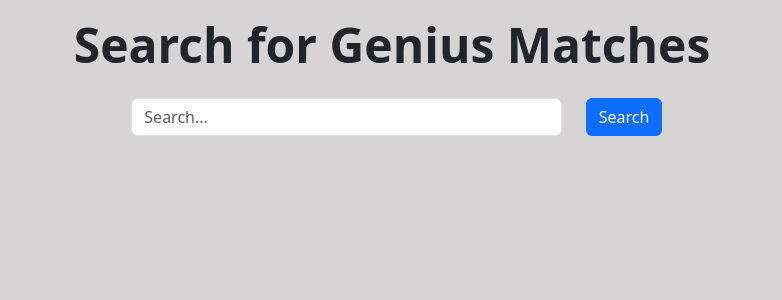
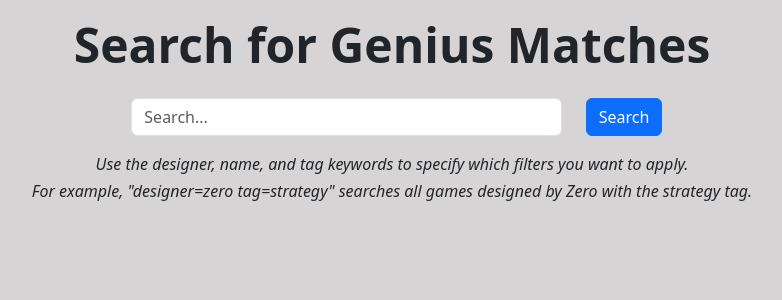
Before and after one commit to MarcerCyoon/TheGeniusRepository, a Django app: page /repository/search/ in a window 1280 px wide. Shown: the part 56-356 px from the top of the page, without its empty margins (248-1030 px from the left). Run offline with Django 4.2, Linux system fonts and the light colour scheme; parts of the project's set-up code (start-up, migrations or seed data) failed here and were passed over; some libraries are stand-ins or nearby versions.

Commit message:
added syntax description and example to search

```diff
--- a/catalog/templates/search.html
+++ b/catalog/templates/search.html
@@ -52,6 +52,7 @@
 		{% endfor %}
 	</table>
 	{% else %}
-		<p></p>
+		<i><p style="text-align: center;" class="mt-3">Use the designer, name, and tag keywords to specify which filters you want to apply.</p></i>
+		<i><p style="text-align: center;">For example, "designer=zero tag=strategy" searches all games designed by Zero with the strategy tag.</p></i>
 	{% endif %}
 {% endblock %}
```
